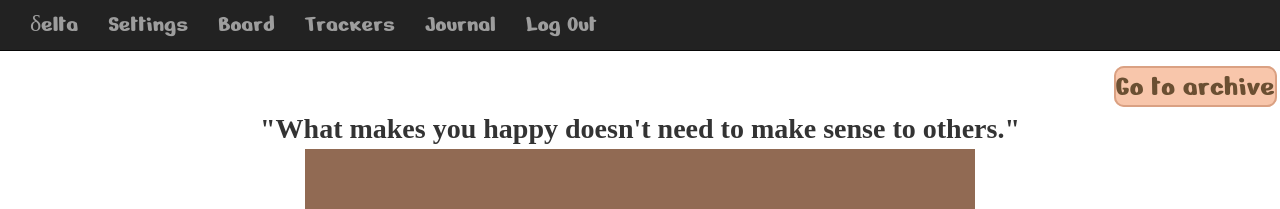
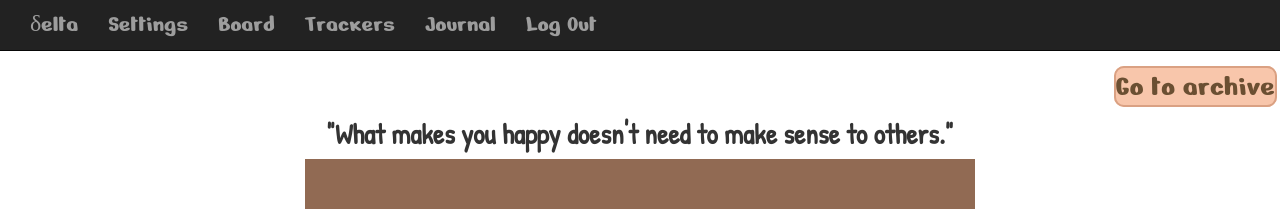
Before and after one commit to esha-sidhu/Delta, a React (Create React App) app in the folder delta/: page /board in a window 1280 px wide. Shown: the top 209 px of the page. Built offline with nearby package versions, Linux system fonts and the light colour scheme; no server answers; a web font is replaced by a local one.

Commit message:
implements font selection for quote

```diff
--- a/delta/src/components/pages/board.js
+++ b/delta/src/components/pages/board.js
@@ -8,7 +8,14 @@ import {collection, getDocs, query, where} from 'firebase/firestore';
 import {database, author} from '../../firebase';
 import '../../styles/boardstyle.css';
 
-const quotes = {0: 'Never regret anything that made you smile.', 1: 'If you want to love others, you should love yourself first.', 2: 'A beautiful day begins with a beautiful mindset.', 3: 'What makes you happy doesn\'t need to make sense to others.', 4: 'Choose happy!', 5: 'Don\'t forget to smile today :)', 6: 'Do more of what makes you happy.'}
+const quotes = {0: 'Never regret anything that made you smile.',
+ 1: 'If you want to love others, you should love yourself first.',
+ 2: 'A beautiful day begins with a beautiful mindset.',
+ 3: 'What makes you happy doesn\'t need to make sense to others.',
+ 4: 'Choose happy!',
+ 5: 'Don\'t forget to smile today :)',
+ 6: 'Do more of what makes you happy.'}
+
 const d = new Date();
 let day = d.getDay();
 
@@ -113,7 +120,7 @@ function Board()
         <div className={color} style={{height:'130vh'}}>
             <Navigation />
             <Link to='/archive' className='archive'>Go to archive</Link>
-            <div style={{textAlign:'center', fontSize:'28px', fontFamily:'Times New Roman', fontWeight:'bold'}}>"{quotes[day]}"</div>
+            <div style={{textAlign:'center', fontSize:'28px', fontWeight:'bold', lineHeight:'50px'}} id={font}>"{quotes[day]}"</div>
             <div className='wrapt'>
             <div className='leftbox'>
                 <button className='plus' id='add-image1' onClick={GoToSearchImages1}>+</button><br/>
```
